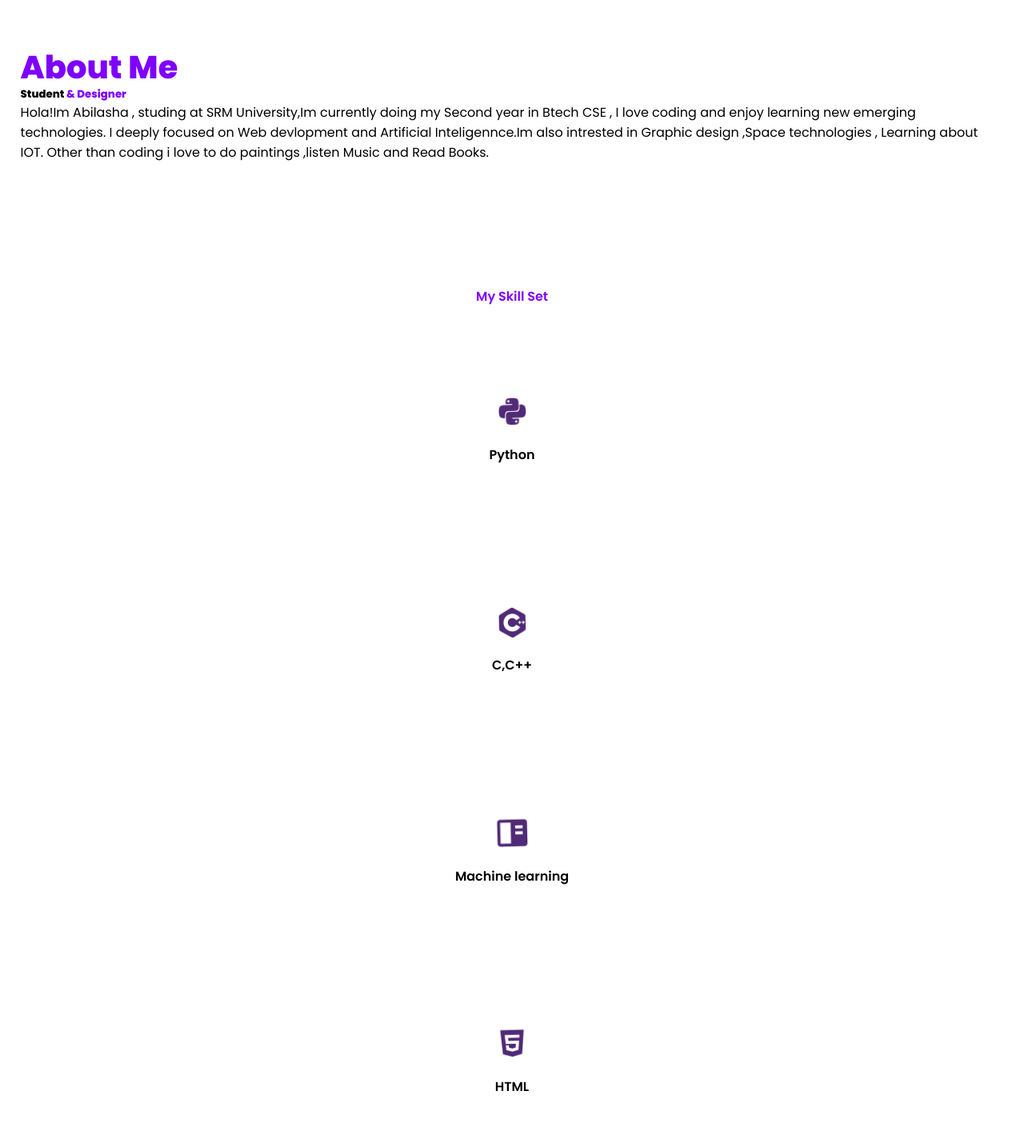
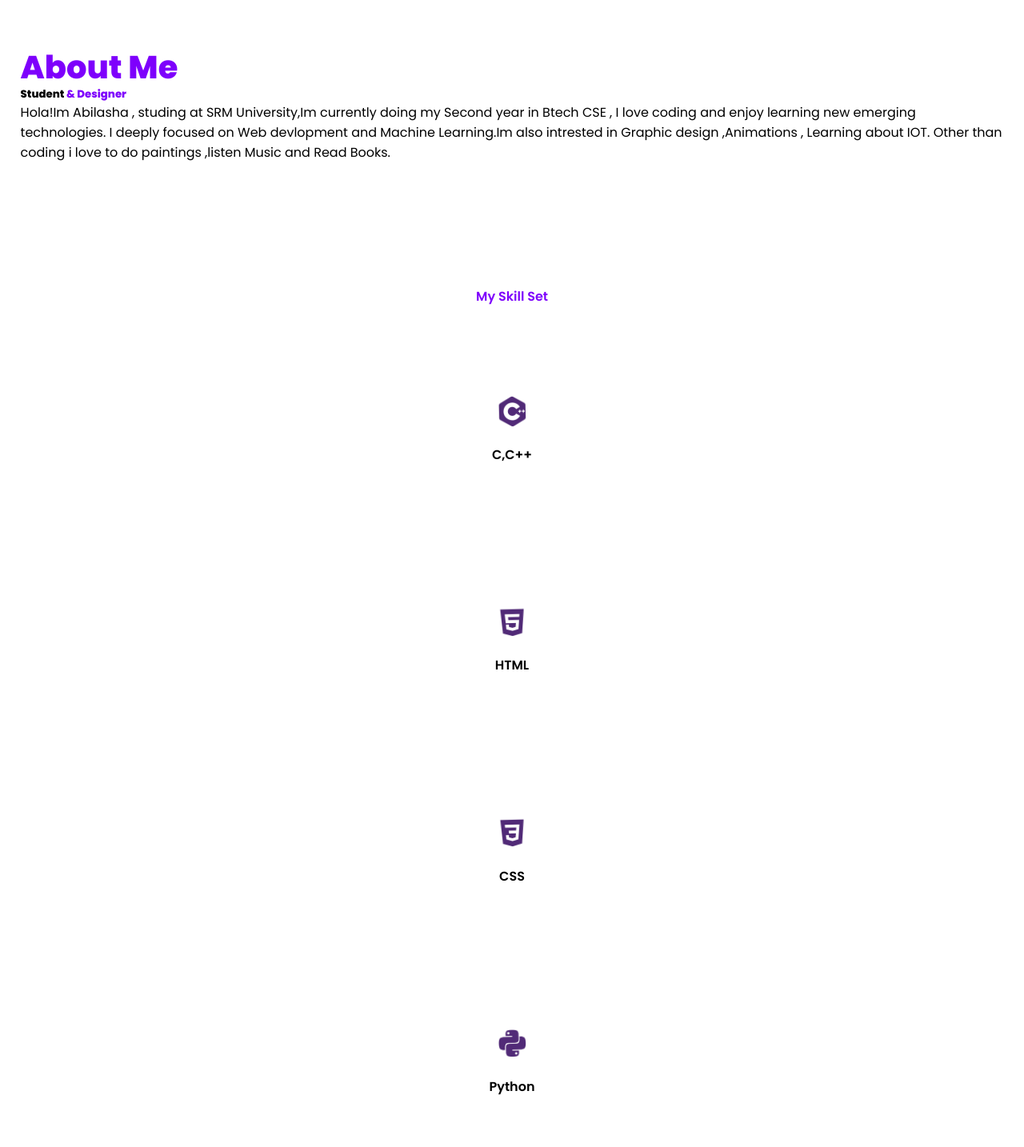
Before and after one commit to AbilashaM/abilasha.github.io, a plain HTML site: page index.html in a window 1280 px wide. Shown: the part 900-2334 px from the top of the page at 80% size. Drawn offline with nearby package versions, Linux system fonts and the light colour scheme; a script that the page names is missing.

Commit message:
Update index.html

```diff
--- a/index.html
+++ b/index.html
@@ -43,8 +43,8 @@
          <p>Hola!Im Abilasha , studing at SRM University,Im currently
             doing my Second year in Btech CSE , I love coding and enjoy
             learning new emerging technologies. I deeply focused on Web devlopment
-            and Artificial Inteligennce.Im also intrested in Graphic design ,Space
-           technologies , Learning about IOT. Other than coding i love to do paintings ,listen Music and Read Books.</p>
+            and Machine Learning.Im also intrested in Graphic design ,Animations
+           , Learning about IOT. Other than coding i love to do paintings ,listen Music and Read Books.</p>
     </div>
  </section>
 
@@ -52,6 +52,23 @@
  <section class="skills" id="skills">
     <div class="heading">
         <h2>My Skill Set</h2>
+
+        <div class="skills-content">
+            <div class="box">
+                <i class='bx bxl-c-plus-plus bx-tada bx-rotate-90' ></i>
+                <h4>C,C++</h4> </div>
+        </div>
+
+        <div class="skills-content">
+            <div class="box">
+                <i class='bx bxl-html5 bx-tada bx-rotate-90' ></i>
+                <h4>HTML</h4> </div>
+        </div>
+        <div class="skills-content">
+            <div class="box">
+                <i class='bx bxl-css3 bx-tada' ></i>
+                <h4>CSS</h4> </div>
+        </div>
         <div class="skills-content">
             <div class="box">
                 <i class='bx bxl-python bx-tada' ></i>
@@ -59,18 +76,9 @@
         </div>
         <div class="skills-content">
             <div class="box">
-                <i class='bx bxl-c-plus-plus bx-tada bx-rotate-90' ></i>
-                <h4>C,C++</h4> </div>
-        </div>
-        <div class="skills-content">
-            <div class="box">
-                <i class='bx bxs-book-content bx-tada bx-rotate-90' ></i>
-                <h4>Machine learning</h4> </div>
-        </div>
-        <div class="skills-content">
-            <div class="box">
-                <i class='bx bxl-html5 bx-tada bx-rotate-90' ></i>
-                <h4>HTML</h4> </div>
+                <i class='bx bxl-java bx-tada' ></i>
+
+                <h4>JAVA</h4> </div>
         </div>
         <div class="skills-content">
             <div class="box">
@@ -117,4 +125,4 @@
 </body>
 
 
-</html
+</html>
```
